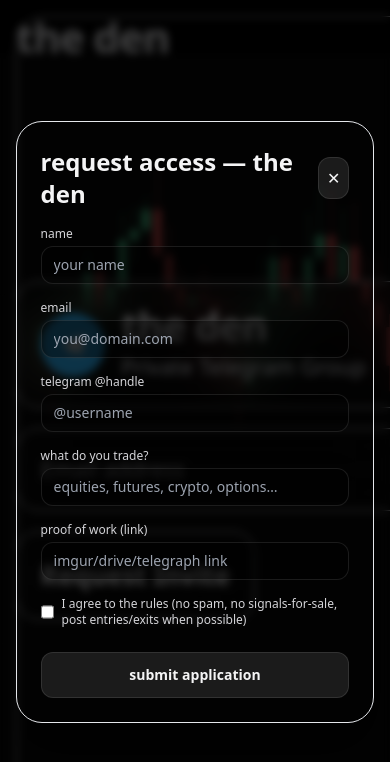
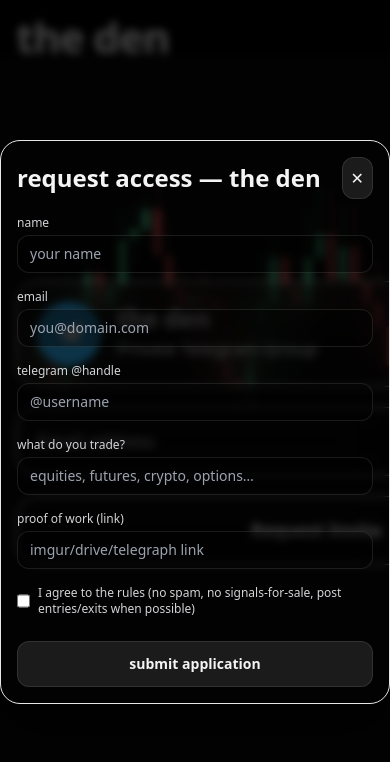
Before and after one commit to AgnusSOCO/theden.live, a React (Vite) app: page / in a window 390 px wide. Both pictures are taken after a click on the button "Request Invite". Shown: the top 762 px of the page. Built offline with nearby package versions, Linux system fonts and the light colour scheme.

Commit message:
Add files via upload

```diff
--- a/src/TheDen_Landing_PixelPerfect.jsx
+++ b/src/TheDen_Landing_PixelPerfect.jsx
@@ -130,7 +130,7 @@ function ChartBG() {
   const offset = -SPACING * (candleElapsed / CANDLE_SECONDS);
 
   return (
-    <svg viewBox={`0 0 ${WIDTH} ${HEIGHT}`} className="absolute inset-0 h-full w-full select-none">
+    <svg viewBox={`0 0 ${WIDTH} ${HEIGHT}`} className="absolute inset-0 h-full w-full select-none pointer-events-none">
       <defs>
         <linearGradient id="grad" x1="0" y1="0" x2="0" y2="1">
           <stop offset="0%" stopColor="#0a0a0a" />
@@ -182,7 +182,7 @@ export default function TheDen_Landing_PixelPerfect() {
       <ChartBG />
 
       <div className="relative z-20 flex items-start justify-between px-4 sm:px-6 md:px-8 pt-4 sm:pt-6 md:pt-8">
-        <h1 className="text-[42px] sm:text-[56px] md:text-[72px] leading-none font-extrabold tracking-tight lowercase text-zinc-200">the den</h1>
+        <h1 className="text-[42px] sm:text-[56px] md:text-[clamp(28px,9vw,72px)] leading-none font-extrabold tracking-tight lowercase text-zinc-200">the den</h1>
         <button
           onClick={() => setOpenForm(true)}
           className="rounded-2xl border border-white/20 bg-white/8 px-5 py-2 text-[18px] text-zinc-100 backdrop-blur-xl transition hover:bg-white/12"
@@ -191,41 +191,41 @@ export default function TheDen_Landing_PixelPerfect() {
         </button>
       </div>
 
-      <div className="relative z-20 mt-[220px] sm:mt-[340px] md:mt-[520px] px-4 sm:px-6 md:px-8">
-        <Glass className="flex max-w-[860px] items-center gap-4 p-6">
+      <div className="relative z-20 mt-[220px] sm:mt-[340px] md:mt-10 sm:mt-24 md:mt-[420px] lg:mt-[520px] px-4 sm:px-6 md:px-8">
+        <Glass className="flex w-full max-w-[860px] items-center gap-4 p-5 sm:p-6">
           <div className="grid h-16 w-16 place-items-center rounded-full bg-[#2AABEE]">
             <svg width="28" height="28" viewBox="0 0 24 24" fill="none" xmlns="http://www.w3.org/2000/svg">
               <path d="M21.5 3.5L2.8 10.4c-.7.3-.7 1.3-.1 1.6l4.5 1.6 1.7 5.3c.2.7 1.1.8 1.6.3l2.6-2.6 4.6 3.4c.6.5 1.5.1 1.7-.7l3.3-14.4c.2-.9-.6-1.6-1.3-1.2z" fill="white"/>
             </svg>
           </div>
           <div className="pr-2">
-            <div className="text-[40px] font-black leading-none tracking-tight">the den</div>
-            <div className="mt-1 text-[22px] text-zinc-300">Private Telegram Group</div>
+            <div className="text-[clamp(24px,6.5vw,40px)] font-black leading-none tracking-tight">the den</div>
+            <div className="mt-1 text-[18px] sm:text-[20px] md:text-[22px] text-zinc-300">Private Telegram Group</div>
           </div>
         </Glass>
 
-        <Glass className="mt-5 max-w-[860px] p-6">
+        <Glass className="mt-5 w-full max-w-[860px] p-5 sm:p-6">
           <input
             placeholder="Email address"
-            className="w-full bg-transparent text-[22px] placeholder:text-zinc-300/80 outline-none"
+            className="w-full bg-transparent text-[18px] sm:text-[20px] md:text-[22px] placeholder:text-zinc-300/80 outline-none"
           />
         </Glass>
 
-        <Glass className="mt-5 inline-flex max-w-[860px] items-center justify-center p-6">
+        <Glass className="mt-5 inline-flex w-full max-w-[860px] items-center justify-center p-5 sm:p-6">
           <button
             onClick={() => setOpenForm(true)}
-            className="flex w-full items-center justify-center gap-2 text-[26px] font-semibold text-zinc-100"
+            className="flex w-full items-center justify-center gap-2 text-[18px] sm:text-[22px] md:text-[26px] font-semibold text-zinc-100"
           >
             Request Invite
           </button>
         </Glass>
       </div>
 
-      <div className="pointer-events-none absolute inset-4 rounded-[28px] border border-white/8" />
+      <div className="pointer-events-none absolute inset-2 sm:inset-4 rounded-[20px] sm:rounded-[28px] border border-white/8 hidden xs:block sm:block" />
 
       {openForm && (
         <div className="fixed inset-0 z-50 grid place-items-center bg-black/70 backdrop-blur-sm overflow-y-auto">
-          <div className="w-[760px] max-w-[92vw] rounded-[26px] border border-white/12 bg-white/6 p-6 text-zinc-100 shadow-2xl">
+          <div className="w-full max-w-[760px] mx-4 my-6 rounded-[20px] md:rounded-[26px] border border-white/12 bg-white/6 p-4 sm:p-6 text-zinc-100 shadow-2xl">
             <div className="mb-4 flex items-center justify-between">
               <div className="text-2xl font-bold lowercase">request access — the den</div>
               <button
```
